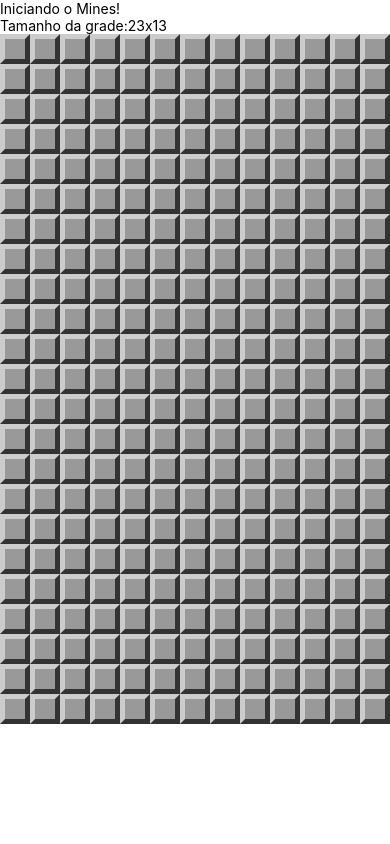
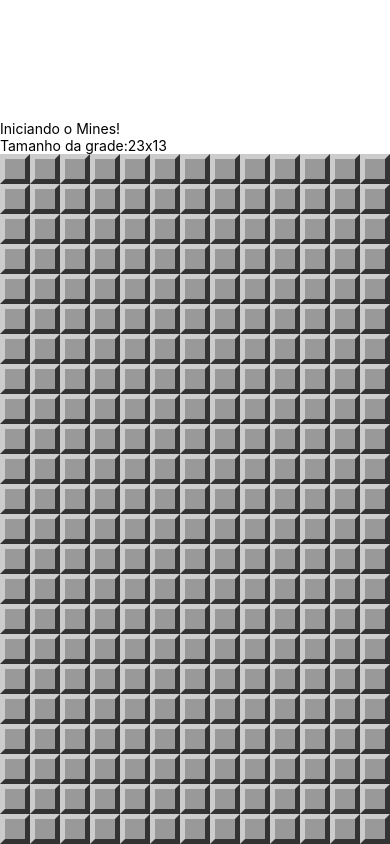
Before and after one commit to paulorcv/mines, a React Native app: screen / in a window 390 px wide. Built offline with nearby package versions, Linux system fonts and the light colour scheme.

Commit message:
container style

```diff
--- a/App.js
+++ b/App.js
@@ -52,7 +52,7 @@ class App extends Component {
 
   render() {
     return (
-      <View style={styles.sectionContainer}>
+      <View style={styles.container}>
         <Text style={styles.sectionTitle}>Iniciando o Mines!</Text>
         <Text style={styles.sectionDescription}>
           Tamanho da grade:
```
